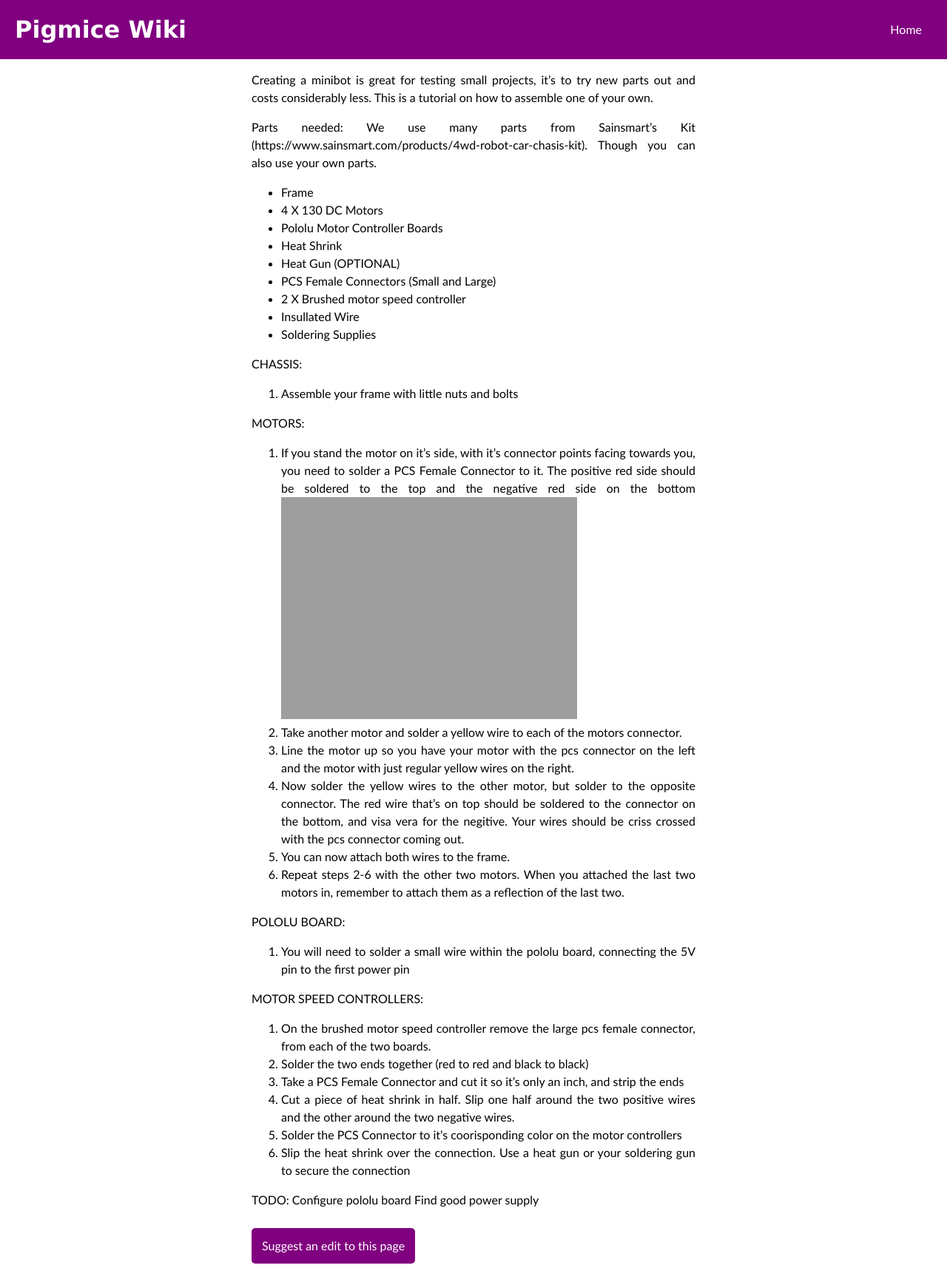
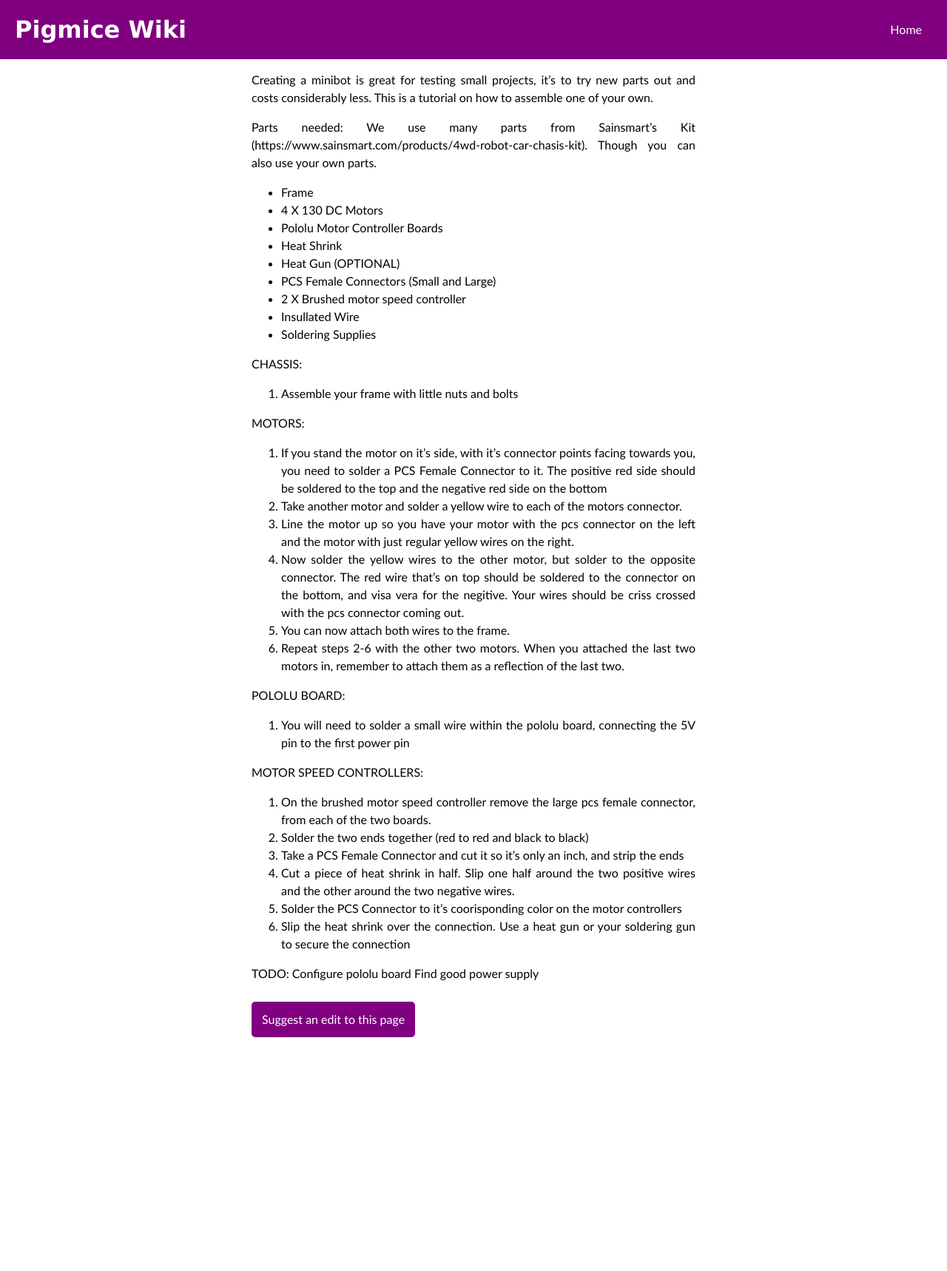
Before and after one commit to Pigmice2733/wiki, a Jekyll site: the page built from programming/minibot-tutorial.md, in a window 1280 px wide. Shown: the whole page at 74% size. Built offline with Jekyll 4.4.1, drawn with Linux system fonts in a browser that asks for light colours; our own code applies the rules of GitHub Pages for plain Markdown files; after the commit the page ends 1412 px from its top, so only the background shows below that.

Commit message:
Update minibot-tutorial.md

```diff
--- a/programming/minibot-tutorial.md
+++ b/programming/minibot-tutorial.md
@@ -17,7 +17,6 @@ CHASSIS:
 
 MOTORS:
 1. If you stand the motor on it's side, with it's connector points facing towards you, you need to solder a PCS Female Connector to it. The positive red side should be soldered to the top and the negative red side on the bottom
-![Naming a file](IMG_8799(1).jpg)
 2. Take another motor and solder a yellow wire to each of the motors connector.
 3. Line the motor up so you have your motor with the pcs connector on the left and the motor with just regular yellow wires on the right.
 4. Now solder the yellow wires to the other motor, but solder to the opposite connector. The red wire that's on top should be soldered to the connector on the bottom, and visa vera for the negitive. Your wires should be criss crossed with the pcs connector coming out.
```
